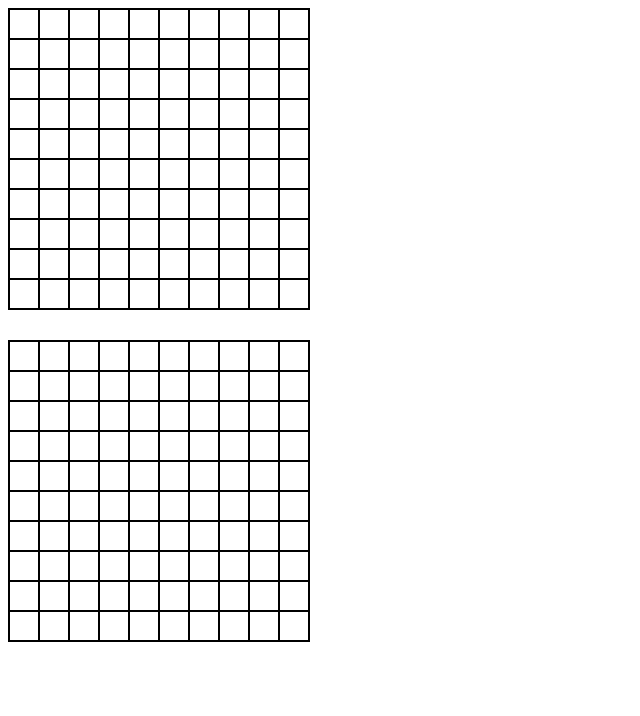
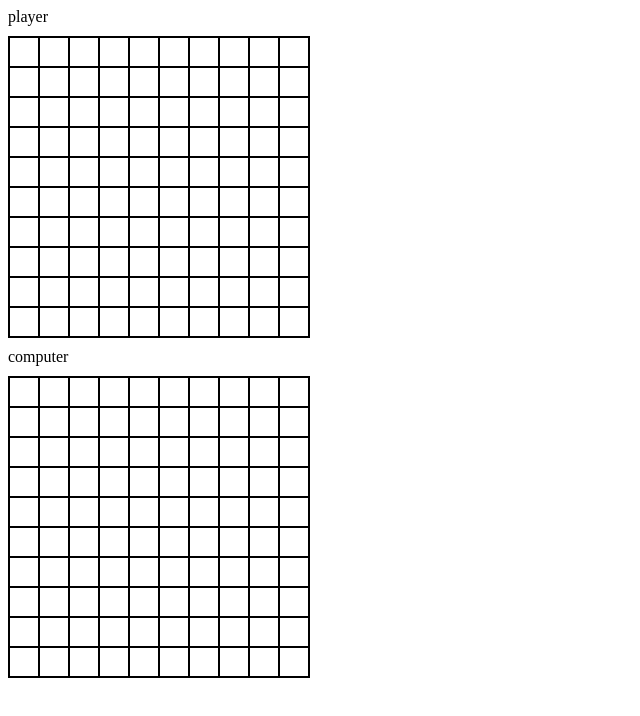
Before and after one commit to zawho/battleship, a website built with webpack: page dist/index.html in a window 1280 px wide. Shown: the whole page, without its empty margins (0-640 px from the left). Built offline with nearby package versions, Linux system fonts and the light colour scheme.

Commit message:
Add board labels

```diff
--- a/src/index.js
+++ b/src/index.js
@@ -3,8 +3,8 @@ import Ship from './ship.js';
 import Player from './player.js';
 import createBoardUI from './ui.js';
 
-createBoardUI('player-board');
-createBoardUI('comp-board');
+createBoardUI('player-board', 'player');
+createBoardUI('comp-board', 'computer');
 
 const humanPlayer = new Player('human');
 const pcPlayer = new Player('computer');
--- a/src/style.css
+++ b/src/style.css
@@ -1,6 +1,6 @@
 .board-div {
     display: grid;
-    gap: 30px;
+    gap: 10px;
 }
 
 .player-board, .comp-board {
--- a/src/ui.js
+++ b/src/ui.js
@@ -1,9 +1,13 @@
 const boardDiv = document.querySelector('.board-div');
 
 
-function createBoardUI(classText) {
+function createBoardUI(classText, labelText) {
+    const boardLabel = document.createElement('div');
+    boardLabel.className = 'board-label';
+    boardLabel.innerText = labelText;
     const board = document.createElement('div');
     board.className = classText;
+    boardDiv.appendChild(boardLabel);
     boardDiv.appendChild(board);
     for (let i = 0; i < 100; i++) {
         const boardSpace = document.createElement('div');
```
Also changed, not shown: dist/main.js.
